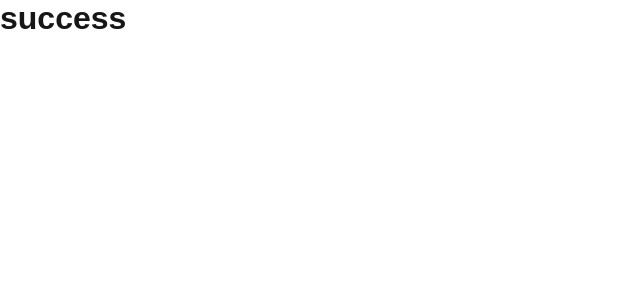
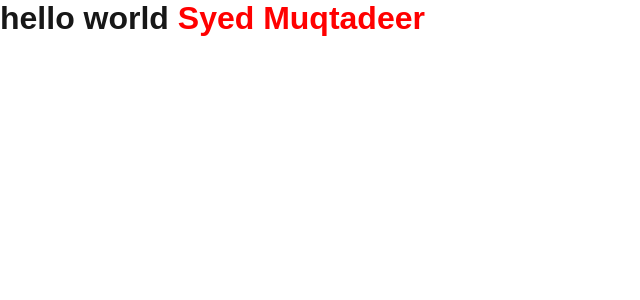
Before and after one commit to syedtechnicl/Fuzzy, a Next.js app: page / in a window 1280 px wide. Shown: the top 300 px of the page, without its empty margins (0-640 px from the left). Built offline with nearby package versions, Linux system fonts and the light colour scheme.

Commit message:
red color

```diff
--- a/src/app/page.tsx
+++ b/src/app/page.tsx
@@ -3,7 +3,9 @@ import React from "react";
 const page = () => {
   return (
     <>
-      <h1>success</h1>
+      <h1>
+        hello world <span style={{ color: "red" }}>Syed Muqtadeer</span>
+      </h1>
     </>
   );
 };
```
